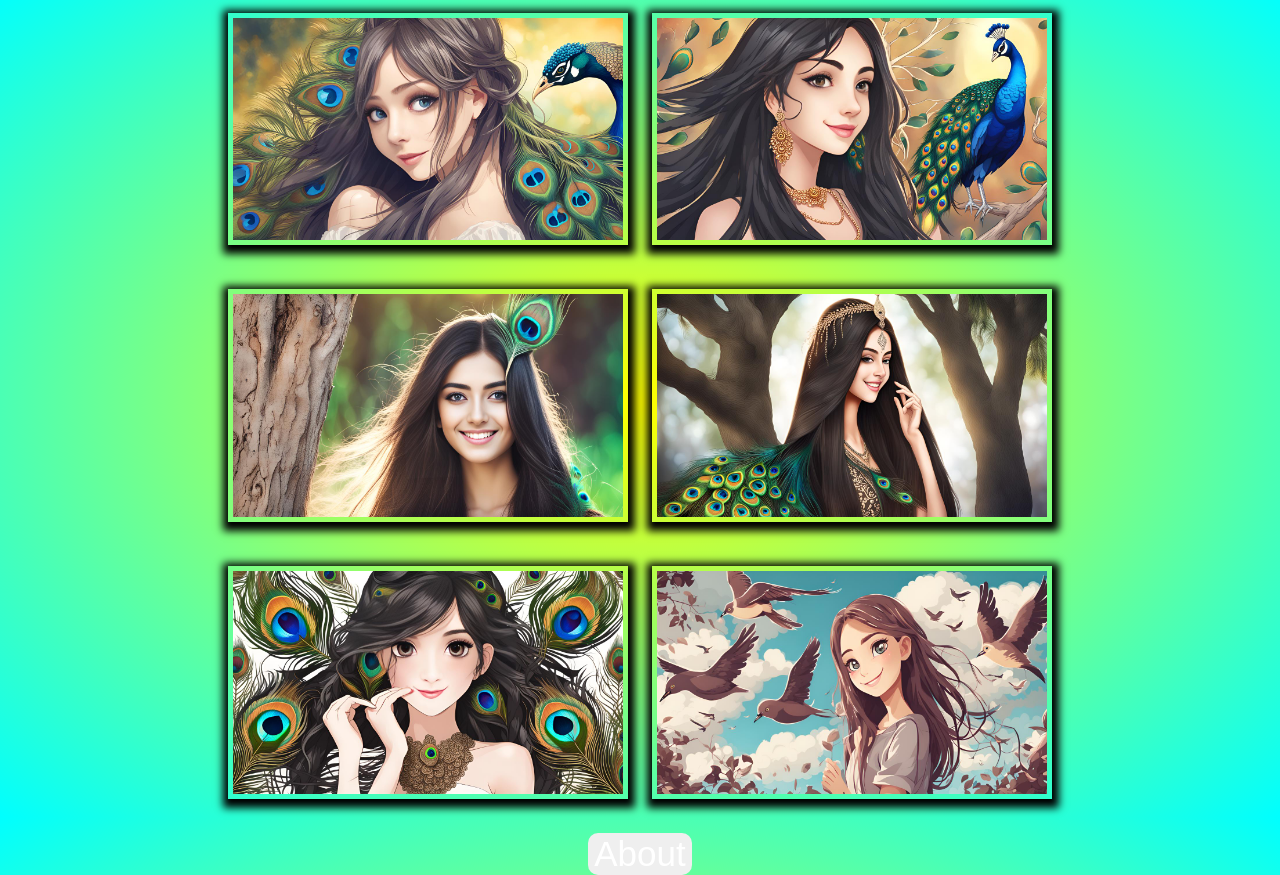
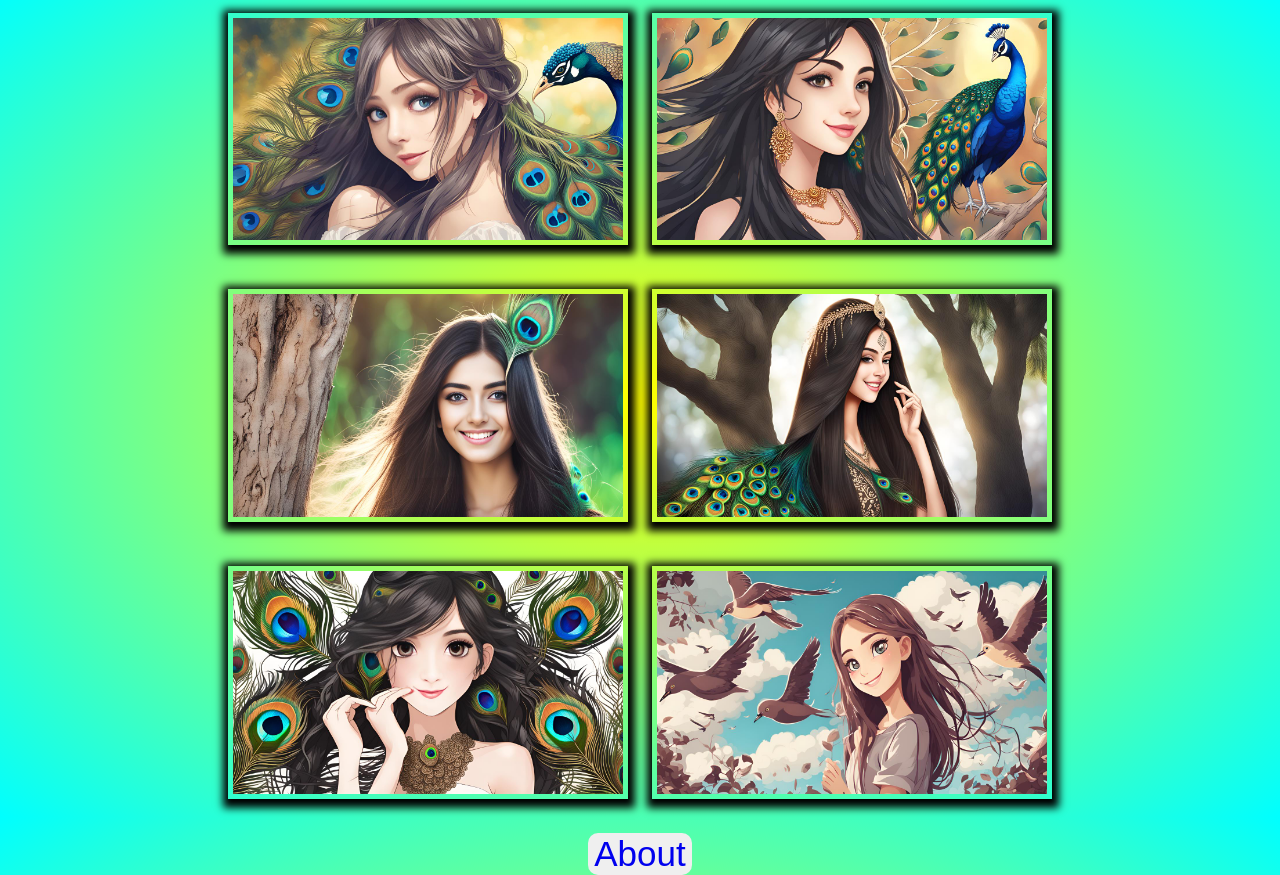
Before and after one commit to Pradum-Raj/my_project.github.io, a plain HTML site: page index.html in a window 1280 px wide. Shown: the part 843-1718 px from the top of the page. Drawn offline with Linux system fonts and the light colour scheme.

Commit message:
Update index.html

```diff
--- a/index.html
+++ b/index.html
@@ -96,6 +96,8 @@
           box-shadow: 0px 0px 30px 10px red;
         }
       }
+      a{
+        text-decoration:none
     </style>
   </head>
   <body>
@@ -139,7 +141,7 @@
         <img src=" Beautiful girls long(12).jpg" alt="Responsive Image" />
       </div>
       <div class="btn">
-        <button href="about.html">About</a></button>
+        <button ><a href="about.html">About</a></button>
       </div>
     </div>
   </body>
```
